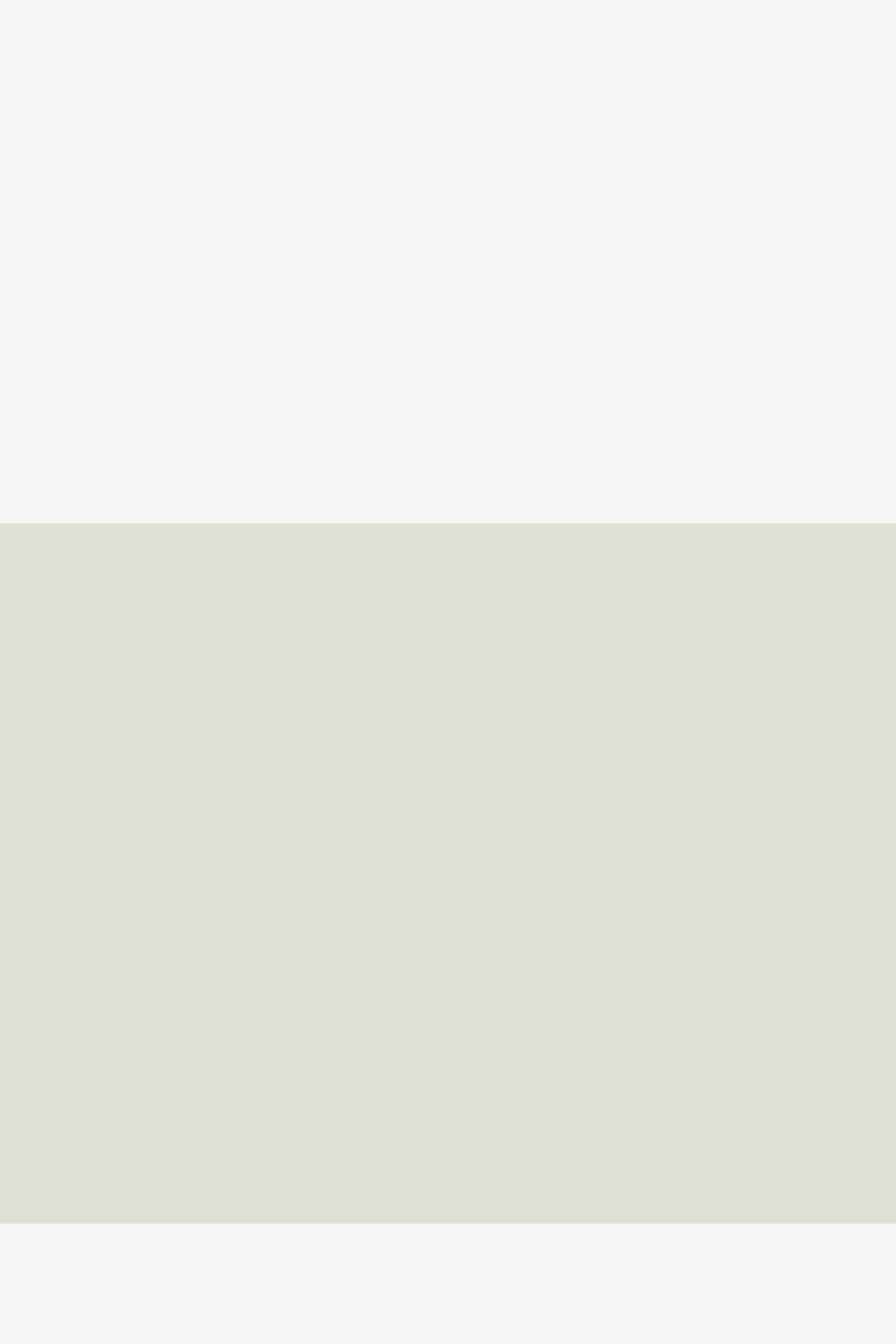
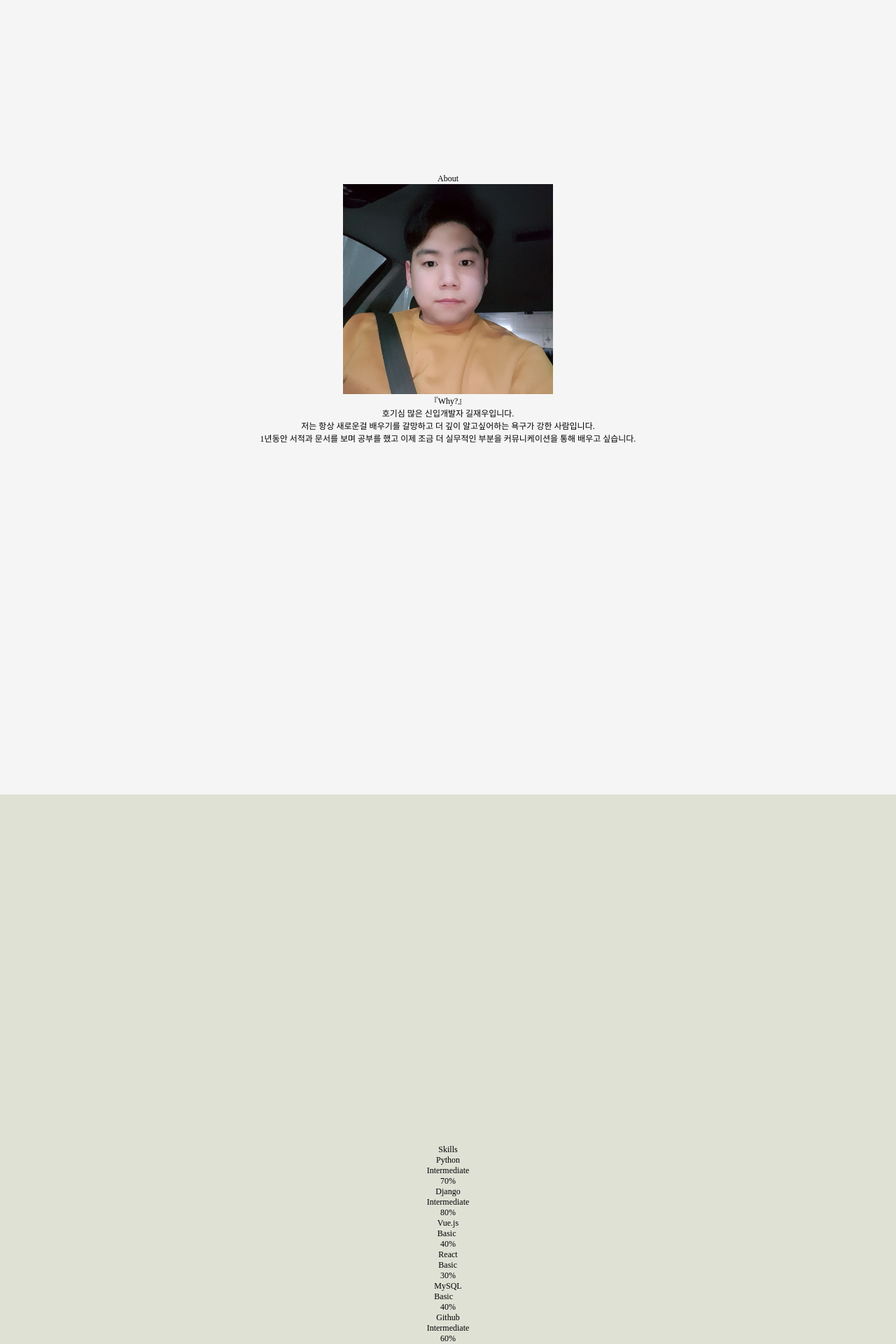
Before and after one commit to wodn5515/portfolio-kiljaewoo, a Django app: page / in a window 1280 px wide. Shown: the part 1052-2972 px from the top of the page at 70% size. Run offline with Django 3.2, Linux system fonts and the light colour scheme.

Commit message:
Update : templates
Add about div, skills div(50%)

```diff
--- a/portfolio-backend/templates/main/about.html
+++ b/portfolio-backend/templates/main/about.html
@@ -1 +1,18 @@
-<section id="about"></section>
+{% load static %}
+<section id="about">
+  <div class="container flex mw-1200">
+    <div class="header">About</div>
+    <div class="header-bar"></div>
+    <img src="{% static 'img/about.jpg' %}" width="300px" />
+    <div class="content-wrap">
+      <div class="header">『Why?』</div>
+      <div class="content">
+        호기심 많은 신입개발자 길재우입니다.<br />
+        저는 항상 새로운걸 배우기를 갈망하고 더 깊이 알고싶어하는 욕구가 강한
+        사람입니다.<br />
+        1년동안 서적과 문서를 보며 공부를 했고 이제 조금 더 실무적인 부분을
+        커뮤니케이션을 통해 배우고 싶습니다.
+      </div>
+    </div>
+  </div>
+</section>
--- a/portfolio-backend/templates/main/contact.html
+++ b/portfolio-backend/templates/main/contact.html
@@ -1,13 +1,12 @@
 <section id="contact">
   <svg
     preserveAspectRatio="none"
-    viewBox="0 0 100 102"
+    viewBox="0 0 100 100"
     height="100"
     width="100%"
     version="1.1"
     xmlns="http://www.w3.org/2000/svg"
-    class="svgcolor-light"
   >
-    <path d="M0 0 L50 100 L100 0 Z" fill="#f5f5f5" stroke="#f5f5f5"></path>
+    <path d="M0 0 L 50 100 L 100 0 Z" fill="#f5f5f5" stroke="#f5f5f5"></path>
   </svg>
 </section>
--- a/portfolio-backend/templates/main/nav.html
+++ b/portfolio-backend/templates/main/nav.html
@@ -3,8 +3,8 @@
     <ul class="after">
       <li class="dest on" dest="home">Home</li>
       <li class="dest" dest="about">About</li>
-      <li class="dest" dest="skill">Skill</li>
-      <li class="dest" dest="project">Project</li>
+      <li class="dest" dest="skill">Skills</li>
+      <li class="dest" dest="project">Projects</li>
       <li class="dest" dest="contact">Contact</li>
     </ul>
   </div>
--- a/portfolio-backend/templates/main/project.html
+++ b/portfolio-backend/templates/main/project.html
@@ -1 +1,6 @@
-<section id="project"></section>
+<section id="project">
+  <div class="container flex">
+    <div class="header">Projects</div>
+    <div class="header-bar"></div>
+  </div>
+</section>
--- a/portfolio-backend/templates/main/skill.html
+++ b/portfolio-backend/templates/main/skill.html
@@ -1 +1,107 @@
-<section id="skill"></section>
+<section id="skill">
+  <div class="container flex mw-1200">
+    <div class="header">Skills</div>
+    <div class="header-bar"></div>
+    <div class="skill-wrap flex">
+      <div class="skill">
+        <div class="bar">
+          <em class="tag">Python</em>
+          <div class="fill" style="width: calc(70% - 100px)">
+            <em class="level">Intermediate</em>
+          </div>
+          <em class="percent">70%</em>
+        </div>
+      </div>
+      <div class="skill">
+        <div class="bar">
+          <em class="tag">Django</em>
+          <div class="fill" style="width: calc(80% - 100px)">
+            <em class="level">Intermediate</em>
+          </div>
+          <em class="percent">80%</em>
+        </div>
+      </div>
+      <div class="skill">
+        <div class="bar">
+          <em class="tag">Vue.js</em>
+          <div class="fill" style="width: calc(40% - 100px)">
+            <em class="level">Basic</em>
+          </div>
+          <em class="percent">40%</em>
+        </div>
+      </div>
+      <div class="skill">
+        <div class="bar">
+          <em class="tag">React</em>
+          <div class="fill" style="width: calc(30% - 100px)">
+            <em class="level">Basic</em>
+          </div>
+          <em class="percent">30%</em>
+        </div>
+      </div>
+      <div class="skill">
+        <div class="bar">
+          <em class="tag">MySQL</em>
+          <div class="fill" style="width: calc(40% - 100px)">
+            <em class="level">Basic</em>
+          </div>
+          <em class="percent">40%</em>
+        </div>
+      </div>
+      <div class="skill">
+        <div class="bar">
+          <em class="tag">Github</em>
+          <div class="fill" style="width: calc(60% - 100px)">
+            <em class="level">Intermediate</em>
+          </div>
+          <em class="percent">60%</em>
+        </div>
+      </div>
+      <div class="skill">
+        <div class="bar">
+          <em class="tag">AWS</em>
+          <div class="fill" style="width: calc(30% - 100px)">
+            <em class="level">Basic</em>
+          </div>
+          <em class="percent">30%</em>
+        </div>
+      </div>
+      <div class="skill">
+        <div class="bar">
+          <em class="tag">CSS</em>
+          <div class="fill" style="width: calc(80% - 100px)">
+            <em class="level">Intermediate</em>
+          </div>
+          <em class="percent">80%</em>
+        </div>
+      </div>
+      <div class="skill">
+        <div class="bar">
+          <em class="tag">HTML</em>
+          <div class="fill" style="width: calc(80% - 100px)">
+            <em class="level">Intermediate</em>
+          </div>
+          <em class="percent">80%</em>
+        </div>
+      </div>
+      <div class="skill">
+        <div class="bar">
+          <em class="tag">Javascript</em>
+          <div class="fill" style="width: calc(70% - 100px)">
+            <em class="level">Intermediate</em>
+          </div>
+          <em class="percent">70%</em>
+        </div>
+      </div>
+      <div class="skill">
+        <div class="bar">
+          <em class="tag">JQuery</em>
+          <div class="fill" style="width: calc(70% - 100px)">
+            <em class="level">Intermediate</em>
+          </div>
+          <em class="percent">70%</em>
+        </div>
+      </div>
+    </div>
+  </div>
+</section>
```
